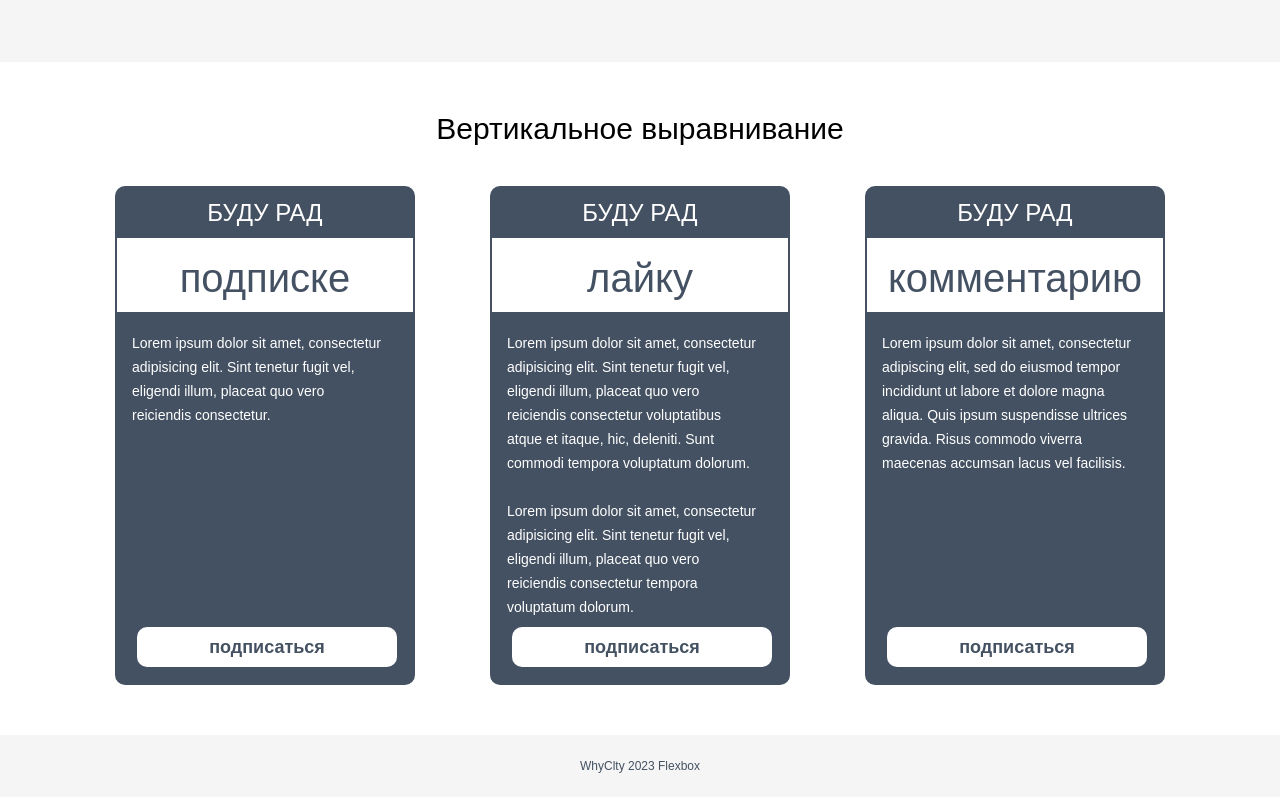
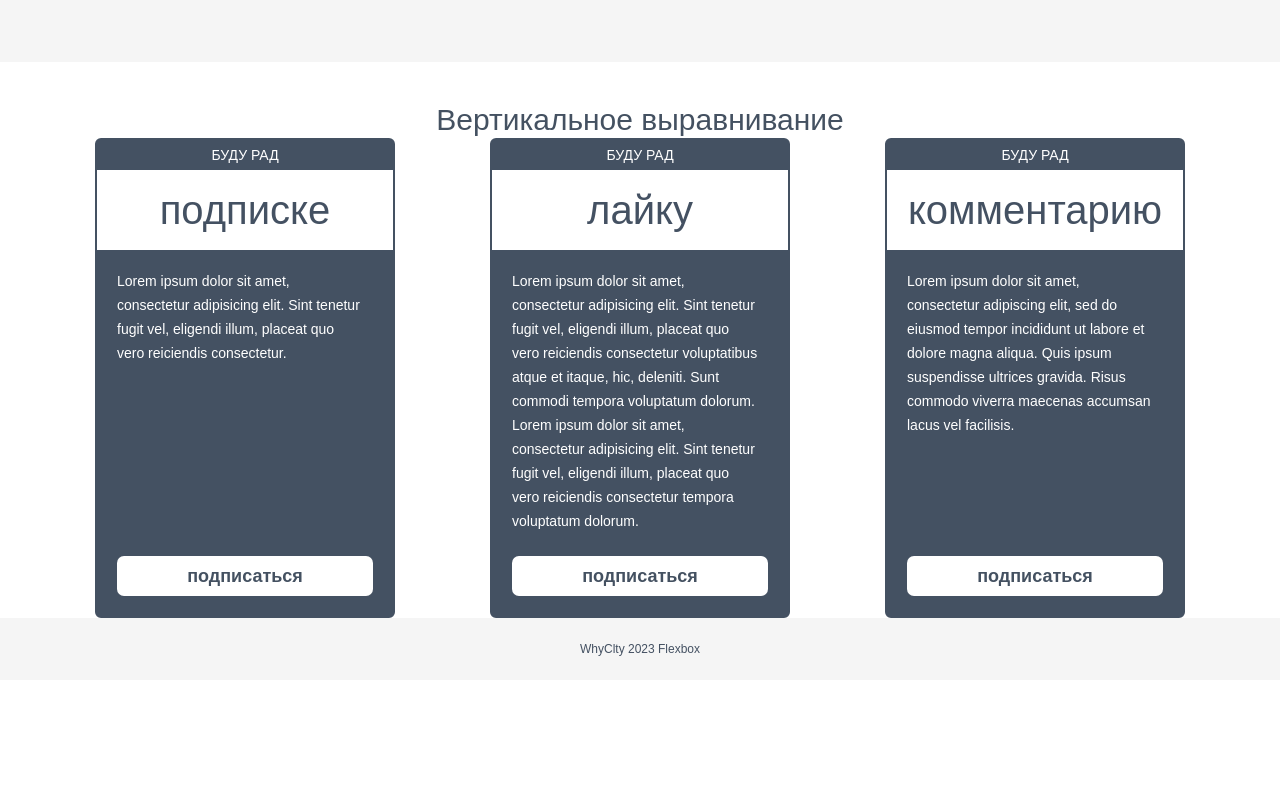
Before and after one commit to WhyClty/Flexbox-Praktice, a plain HTML site: page praktice/index.html in a window 1280 px wide. Shown: the part 1091-1888 px from the top of the page. After the commit the page ends 1771 px from the top, so only its background shows below. Drawn offline with Linux system fonts and the light colour scheme.

Commit message:
Add files via upload
I used more flex styles

```diff
--- a/praktice/#Source/SCSS/style.scss
+++ b/praktice/#Source/SCSS/style.scss
@@ -103,81 +103,7 @@
         }
     }
 
-.content__fourth
-{
-    padding: 0 0 50px 0;
-    font-weight: 400;
-    .content__fourth-title
-    {
-        line-height: 36px;
-        font-size: 30px;
-        text-align: center;
-        padding: 49px 0 39px 0;
-    }
 
-    .content__fourth-stands
-    {
-        display: flex;
-        justify-content: space-evenly;
-        margin: 0 40px;
-        .content__fourth-stands-1
-        {
-            position: relative;
-            width: 300px;
-            height: 499px;
-            background-color: #445162;
-            border-radius: 10px;
-            border: 2px solid #445162;
-            .content__fourth-stands-1-above
-            {
-                font-size: 24px;
-                line-height: 30px;
-                text-align: center;
-                color: #ffffff;
-                text-transform: uppercase;
-                padding: 10px 0;
-            }
-            .content__fourth-stands-1-middle
-            {
-                background-color: #fff;
-                font-size: 40px;
-                text-align: center;
-                color: #445162;
-                line-height: 30px;
-                padding: 25px 0 19px 0;
-            }
-            .content__fourth-stands-1-lorem
-            {
-                width: 265px;
-                color: #ffffff;
-                font-size: 14px;
-                line-height: 24px;
-                padding: 19px 0px 0 15px;
-            }
-            .content__fourth-stands-1-button
-            {
-                // margin: 195px 20px 0px 20px;
-                text-align: center;
-                width: 260px;
-                height: 40px;
-                border-radius: 10px;
-                background-color: #ffffff;
-                position: absolute;
-                top: 439px;
-                left: 20px;
-                .content__fourth-stands-1-button-text
-                {
-                    display: block;
-                    padding: 11px 0 0 0;
-                    font-size: 18px;
-                    line-height: 18px;
-                    font-weight: 600;
-                    color: #445161;
-                }
-            }
-        }
-    }
-}
 .content__footer{
     background-color: #f5f5f5;
     text-align: center;
@@ -185,3 +111,57 @@
     font-size: 12px;
     color: #445162;
 }
+.content__fifth {
+}
+.content__fifth-title {
+    color: #445161;
+    font-size: 30px;
+    line-height: 36px;
+    text-align: center;
+    padding: 40px 0 0 0;
+}
+.conten__fifth-columns {
+    display: flex;
+    justify-content: space-evenly;
+}
+.conten__fifth-columns-1 {
+    display: flex;
+    flex-direction: column;
+    flex: 0 0 33.3333%;
+    background-color: #445162;
+    color: #ffffff;
+    border-radius: 6px;
+    border: 2px solid #445162;
+    max-width: 300px;
+}
+.conten__fifth-columns-1-above {
+    text-align: center;
+    line-height: 30px;
+    text-transform: uppercase;
+}
+.conten__fifth-columns-1-middle {
+    background-color: #fff;
+    color: #445162;
+    line-height: 80px;
+    font-size: 40px;
+    text-align: center;
+}
+.conten__fifth-columns-1-lorem {
+    font-size: 14px;
+    line-height: 24px;
+    padding: 19px 30px 0 20px;
+    flex-grow: 1;
+}
+.conten__fifth-columns-1-button {
+    background-color: #fff;
+    height: 40px;
+    margin: 23px 20px 20px 20px;
+    border-radius: 7px;
+}
+.conten__fifth-columns-1-button-text {
+    color: #445161;
+    line-height: 40px;
+    text-align: center;
+    font-size: 18px;
+    font-weight: 600;
+}
--- a/praktice/index.html
+++ b/praktice/index.html
@@ -102,60 +102,64 @@
                 </div>
             </div>
         </div>
-
-        <div class="content__fourth">
-            <div class="content__fourth-title">
+        <div class="content__fifth">
+            <div class="content__fifth-title">
                 Вертикальное выравнивание
             </div>
-            <div class="content__fourth-stands">
-                <div class="content__fourth-stands-1">
-                    <div class="content__fourth-stands-1-above">
+            <div class="conten__fifth-columns">
+                <div class="conten__fifth-columns-1">
+                    <div class="conten__fifth-columns-1-above">
                         буду рад
                     </div>
-                    <div class="content__fourth-stands-1-middle">
+                    <div class="conten__fifth-columns-1-middle">
                         подписке
                     </div>
-                    <div class="content__fourth-stands-1-lorem">
+                    <div class="conten__fifth-columns-1-lorem">
                         Lorem ipsum dolor sit amet, consectetur adipisicing elit. Sint tenetur fugit vel, eligendi illum, placeat quo vero reiciendis consectetur.
                     </div>
-                    <div class="content__fourth-stands-1-button">
-                        <span class="content__fourth-stands-1-button-text">
+                    <div class="conten__fifth-columns-1-button">
+                        <div class="conten__fifth-columns-1-button-text">
                             подписаться
-                        </span>
+                        </div>
                     </div>
                 </div>
-                <div class="content__fourth-stands-1">
-                    <div class="content__fourth-stands-1-above">
+
+
+                <div class="conten__fifth-columns-1">
+                    <div class="conten__fifth-columns-1-above">
                         буду рад
                     </div>
-                    <div class="content__fourth-stands-1-middle">
+                    <div class="conten__fifth-columns-1-middle">
                         лайку
                     </div>
-                    <div class="content__fourth-stands-1-lorem">
-                        Lorem ipsum dolor sit amet, consectetur adipisicing elit. Sint tenetur fugit vel, eligendi illum, placeat quo vero reiciendis consectetur voluptatibus atque et itaque, hic, deleniti. Sunt commodi tempora voluptatum dolorum.
-                        <br> <br>
-                        Lorem ipsum dolor sit amet, consectetur adipisicing elit. Sint tenetur fugit vel, eligendi illum, placeat quo vero reiciendis consectetur tempora voluptatum dolorum.
+                    <div class="conten__fifth-columns-1-lorem">
+                        <p>Lorem ipsum dolor sit amet, consectetur adipisicing elit. Sint tenetur fugit vel, eligendi illum, placeat quo vero reiciendis consectetur voluptatibus atque et itaque, hic, deleniti. Sunt commodi tempora voluptatum dolorum.</p>
+                        <p>
+                            Lorem ipsum dolor sit amet, consectetur adipisicing elit. Sint tenetur fugit vel, eligendi illum, placeat quo vero reiciendis consectetur tempora voluptatum dolorum.
+                        </p>
                     </div>
-                    <div class="content__fourth-stands-1-button">
-                        <span class="content__fourth-stands-1-button-text">
+                    <div class="conten__fifth-columns-1-button">
+                        <div class="conten__fifth-columns-1-button-text">
                             подписаться
-                        </span>
+                        </div>
                     </div>
                 </div>
-                <div class="content__fourth-stands-1">
-                    <div class="content__fourth-stands-1-above">
+
+
+                <div class="conten__fifth-columns-1">
+                    <div class="conten__fifth-columns-1-above">
                         буду рад
                     </div>
-                    <div class="content__fourth-stands-1-middle">
+                    <div class="conten__fifth-columns-1-middle">
                         комментарию
                     </div>
-                    <div class="content__fourth-stands-1-lorem">
+                    <div class="conten__fifth-columns-1-lorem">
                         Lorem ipsum dolor sit amet, consectetur adipiscing elit, sed do eiusmod tempor incididunt ut labore et dolore magna aliqua. Quis ipsum suspendisse ultrices gravida. Risus commodo viverra maecenas accumsan lacus vel facilisis.
                     </div>
-                    <div class="content__fourth-stands-1-button">
-                        <span class="content__fourth-stands-1-button-text">
+                    <div class="conten__fifth-columns-1-button">
+                        <div class="conten__fifth-columns-1-button-text">
                             подписаться
-                        </span>
+                        </div>
                     </div>
                 </div>
             </div>
```
Also changed, not shown: praktice/css/style.css, 1 other file.
